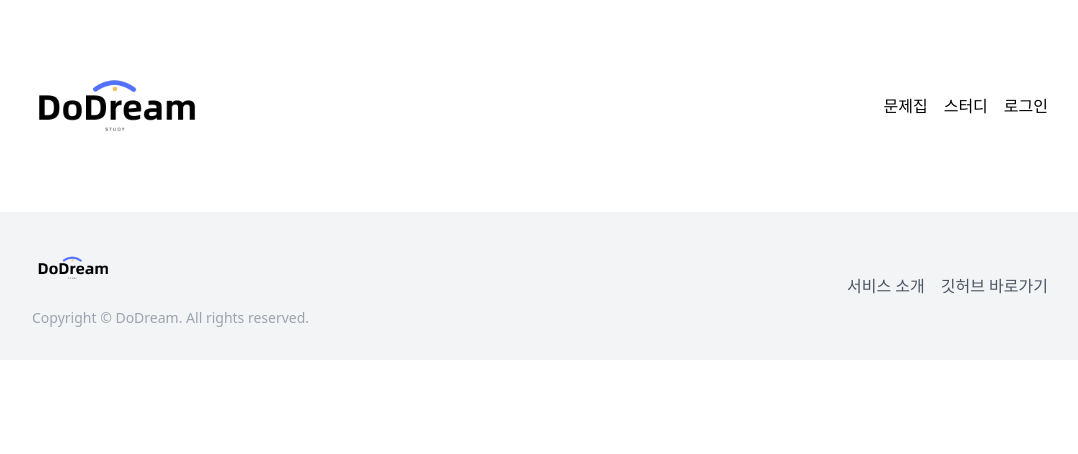
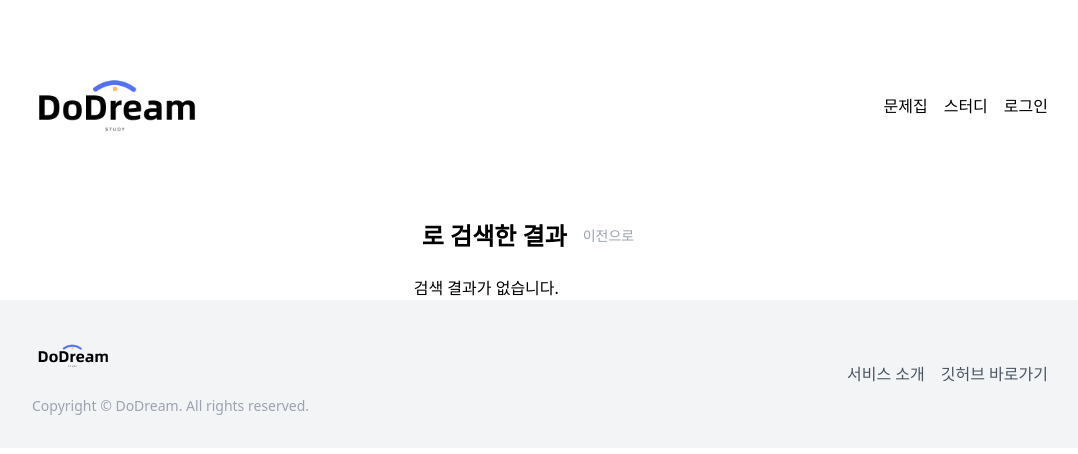
Before and after one commit to DoDreamTeam/Frontend, a React (Vite) app: page /search in a window 1280 px wide. Shown: the top 454 px of the page, without its empty margins (104-1182 px from the left). Built offline with nearby package versions, Linux system fonts and the light colour scheme; no server answers.

Commit message:
feat: 검색 결과 페이지 생성 (#18)
- 메인 페이지에서 검색 시 검색 결과를 보여주는 검색 페이지를 새로 생성했습니다

```diff
--- a/src/App.jsx
+++ b/src/App.jsx
@@ -9,6 +9,7 @@ import {
   CreateStudy,
   EditQuestion,
   Main,
+  MainSearch,
   MyBooks,
   MyPage,
   MyQuestions,
@@ -28,6 +29,7 @@ const App = () => {
     <Layout>
       <Routes>
         <Route path="/" element={<Main />} />
+        <Route path="/search" element={<MainSearch />} />
 
         {/* 소셜 로그인 */}
         <Route path="/oauth/:provider" element={<OAuthVertification />} />
--- /dev/null
+++ b/src/components/main/SearchResult.jsx
@@ -0,0 +1,41 @@
+import React from "react";
+import BookCard from "../ui/BookCard";
+import StudyCard from "../ui/StudyCard";
+
+const SearchResult = ({ results }) => {
+  // 문제집과 스터디를 별도로 그룹화
+  const books = results.content.filter((result) => result.type === "Book");
+  const studies = results.content.filter((result) => result.type === "Study");
+
+  return (
+    <div className="p-2 mb-6">
+      {books.length > 0 && (
+        <div className="mb-6">
+          <div className="text-xl font-semibold mb-6">문제집</div>
+          <div className="grid grid-cols-1 sm:grid-cols-2 md:grid-cols-3 lg:grid-cols-4 gap-4">
+            {books.map((book) => (
+              <BookCard key={book.id} {...book} />
+            ))}
+          </div>
+        </div>
+      )}
+
+      {studies.length > 0 && (
+        <div>
+          <div className="text-xl font-semibold mb-6">스터디</div>
+          <div className="grid grid-cols-1 sm:grid-cols-2 md:grid-cols-3 lg:grid-cols-4 gap-4">
+            {studies.map((study) => (
+              <StudyCard key={study.id} {...study} />
+            ))}
+          </div>
+        </div>
+      )}
+
+      {books.length === 0 && studies.length === 0 && (
+        <p>검색 결과가 없습니다.</p>
+      )}
+    </div>
+  );
+};
+
+export default SearchResult;
--- /dev/null
+++ b/src/pages/MainSearch.jsx
@@ -0,0 +1,31 @@
+import React from "react";
+import SearchResult from "../components/main/SearchResult";
+import { useLocation, useNavigate } from "react-router-dom";
+
+const MainSearch = () => {
+  const location = useLocation(); // 현재 경로의 정보를 가져옴
+  const searchResults = location.state?.results || { content: [] }; // 이전 페이지에서 전달한 검색 결과
+  const keyword = location.state?.keyword || "";
+  const navigate = useNavigate();
+
+  return (
+    <div>
+      <div className="flex items-center justify-between mb-4 p-2">
+        <h1 className="text-2xl font-bold">{keyword}로 검색한 결과</h1>
+        <button
+          className="text-sm px-4 py- text-gray-400 hover:underline"
+          onClick={() => navigate("/")}
+        >
+          이전으로
+        </button>
+      </div>
+      {searchResults.content.length > 0 ? (
+        <SearchResult results={searchResults} />
+      ) : (
+        <p>검색 결과가 없습니다.</p>
+      )}
+    </div>
+  );
+};
+
+export default MainSearch;
--- a/src/pages/index.js
+++ b/src/pages/index.js
@@ -1,4 +1,5 @@
 import Main from "./Main";
+import MainSearch from "./MainSearch.jsx";
 
 import OAuthVertification from "./OAuthVertification.jsx";
 
@@ -24,6 +25,7 @@ import MyStudies from "./MyStudies";
 
 export {
   Main,
+  MainSearch,
   OAuthVertification,
   BookMain,
   BookPageNoQuestion,
```
